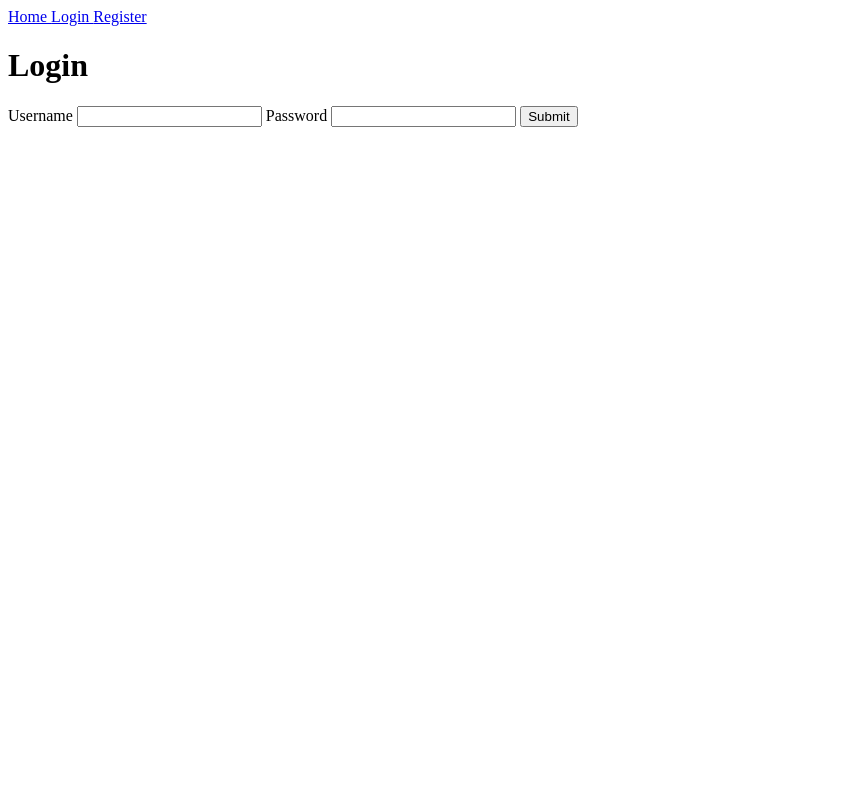
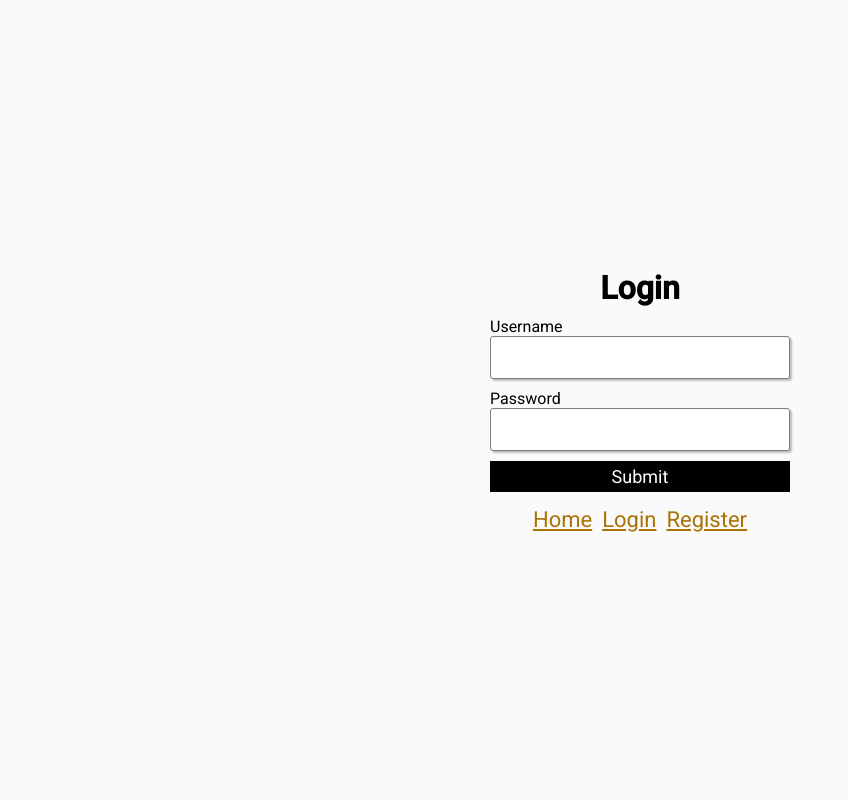
Before and after one commit to sam-g99/Button-Clicker, a PHP site: page /login.php in a window 1280 px wide. Shown: the whole page, without its empty margins (0-848 px from the left). Run offline with PHP 8.4, Linux system fonts and the light colour scheme.

Commit message:
styling and routing

```diff
--- a/NavBar.php
+++ b/NavBar.php
@@ -2,13 +2,14 @@
 session_start();
 
 if (isset($_SESSION['username'])) {
-    echo '<a href="/"> Home </a>
-    <a href="/logout.php"> Logout </a>';
+    echo '<nav><a href="/"> Home </a>
+    <a href="/logout.php"> Logout </a></nav>';
     exit();
 }
 
 $nav = '
+<nav>
 <a href="/"> Home </a>
 <a href="/login.php"> Login </a>
-    <a href="/register.php"> Register </a>';
+    <a href="/register.php"> Register </a></nav>';
 echo $nav;
--- a/login.php
+++ b/login.php
@@ -79,23 +79,26 @@ if ($_SERVER["REQUEST_METHOD"] == "POST") {
     <meta charset="UTF-8">
     <meta name="viewport" content="width=device-width, initial-scale=1.0">
     <meta http-equiv="X-UA-Compatible" content="ie=edge">
+    <link rel="stylesheet" href="/styles/main.css">
     <title>Login</title>
 </head>
 
 <body>
-    <?php
-    require_once 'NavBar.php'
-    ?>
-    <h1>Login</h1>
-    <form onsubmit="event.preventDefault(); login();" method="post">
-        <label for="username">Username</label>
-        <input type="text" name="username" id="username">
-        <label for="password">Password</label>
-        <input type="password" name="password" id="password">
-        <button type="submit">Submit</button>
-        <div id="errorMessage"></div>
-    </form>
 
+    <div class="center">
+        <h1>Login</h1>
+        <form onsubmit="event.preventDefault(); login();" method="post">
+            <label for="username">Username</label>
+            <input type="text" name="username" id="username" maxlength="16" required>
+            <label for="password">Password</label>
+            <input type="password" name="password" id="password" minlength="8" required>
+            <button type="submit">Submit</button>
+            <div id="errorMessage"></div>
+        </form>
+        <?php
+        require_once 'NavBar.php'
+        ?>
+    </div>
     <script>
         const login = async () => {
             const formData = new FormData(document.querySelector('form'));
@@ -108,7 +111,7 @@ if ($_SERVER["REQUEST_METHOD"] == "POST") {
             const data = await response.json();
 
             if (data.status == 201) {
-                alert('Logged In');
+                window.location = "/";
             } else {
                 document.getElementById('errorMessage').innerText = data.msg;
             }
--- /dev/null
+++ b/styles/main.css
@@ -0,0 +1,85 @@
+@import url('https://fonts.googleapis.com/css?family=Roboto+Mono:400,500,700|Roboto:400,500&display=swap');
+* {
+	padding: 0;
+	margin: 0;
+	font-family: 'Roboto', sans-serif;
+	box-sizing: border-box;
+}
+html {
+	background-color: #fafafa;
+	height: 100%;
+}
+
+body {
+	height: 100%;
+}
+
+.center {
+	display: flex;
+	flex-flow: column;
+	align-items: center;
+	justify-content: center;
+	height: 100%;
+}
+
+nav {
+	display: flex;
+}
+
+nav a {
+	margin-right: 10px;
+	color: #aa7205;
+	font-size: 22px;
+}
+
+nav a:last-of-type {
+	margin-right: 0;
+}
+/* Homepage */
+
+#home h1 {
+	font-family: 'Roboto Mono', monospace;
+	font-size: 50px;
+	font-weight: 500;
+	margin-bottom: 20px;
+}
+
+#home p {
+	margin-bottom: 20px;
+}
+
+form {
+	display: flex;
+	flex-flow: column;
+	width: 90%;
+	max-width: 300px;
+	margin-bottom: 15px;
+}
+
+form label {
+	margin-top: 10px;
+}
+
+form button {
+	margin-top: 10px;
+	border: none;
+	padding: 5px;
+	font-size: 18px;
+	cursor: pointer;
+	background: black;
+	color: white;
+}
+
+form button:hover {
+	background: rgb(34, 34, 34);
+}
+
+form input {
+	width: 100%;
+	border: 1px solid rgb(126, 126, 126);
+	border-radius: 3px;
+	padding: 10px;
+	font-size: 18px;
+	box-shadow: 2px 2px 2px rgba(63, 63, 63, 0.329);
+	background: rgb(255, 255, 255);
+}
```
Also changed, not shown: index.php (+3 -7 lines), register.php (+8 -4 lines).
